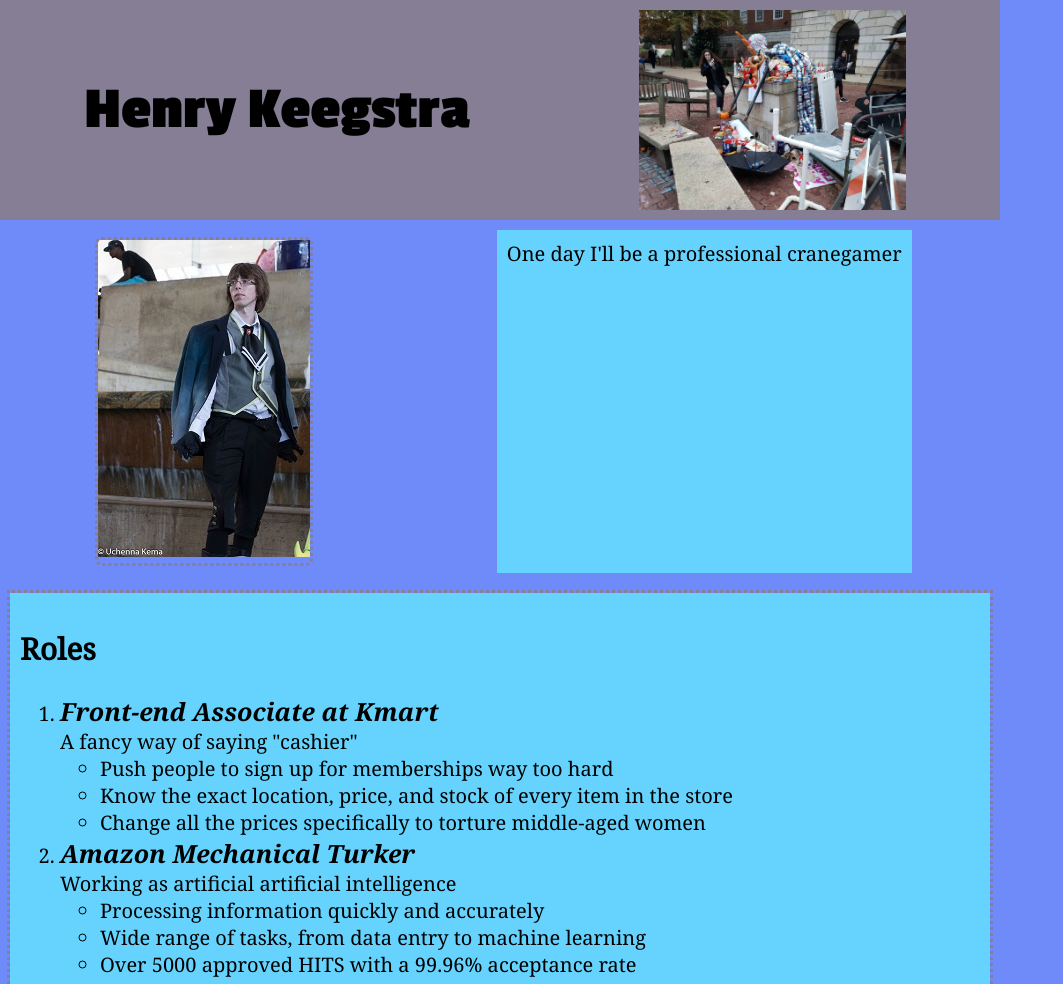
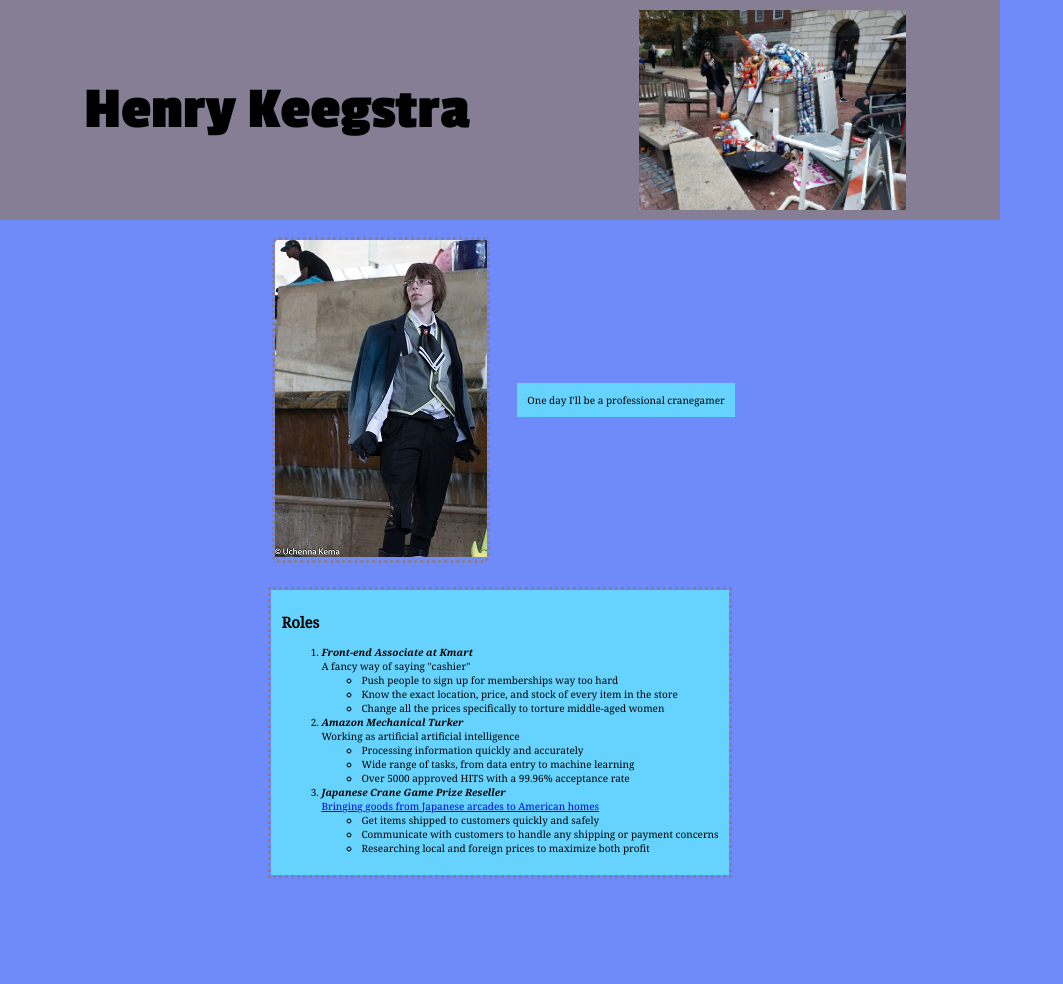
Before and after one commit to hkeegstraUMD/hkeegstraUMD.github.io, a plain HTML site: page assignment_1/index.html in a window 1280 px wide. Shown: the top 984 px of the page, without its empty margins (0-1063 px from the left). After the commit the page ends 885 px from the top, so only its background shows below. Drawn offline with Linux system fonts and the light colour scheme.

Commit message:
Almost done
Just need to get alignment working

```diff
--- a/assignment_1/style.css
+++ b/assignment_1/style.css
@@ -1,5 +1,5 @@
 html, body {
-    font-size: 20px;
+    font-size: 10px;
     background-color: #6f8bf9;
     max-width: 1000px;
     margin: 0;
@@ -26,6 +26,7 @@ html, body {
   .wrapper{
     display:flex;
     justify-content: space-around;
+    align-items: center;
     flex-direction: column;
     font-family: 'Noto Serif', sans-serif;
   }
@@ -33,6 +34,8 @@ html, body {
   .top_group{
     display: flex;
     justify-content: space-around;
+    align-items: center;
+    flex-wrap: wrap;
     flex-grow: 1;
   }
 
@@ -55,7 +58,6 @@ html, body {
 
   .job{
     background-color: #65D3FD;
-    font-size: 20px;
     padding: 10px;
     margin: 10px;
     outline: dotted;
@@ -64,6 +66,5 @@ html, body {
   }
 
   .job_title{
-    font-size: 25px;
     font-style: italic;
   }
```
